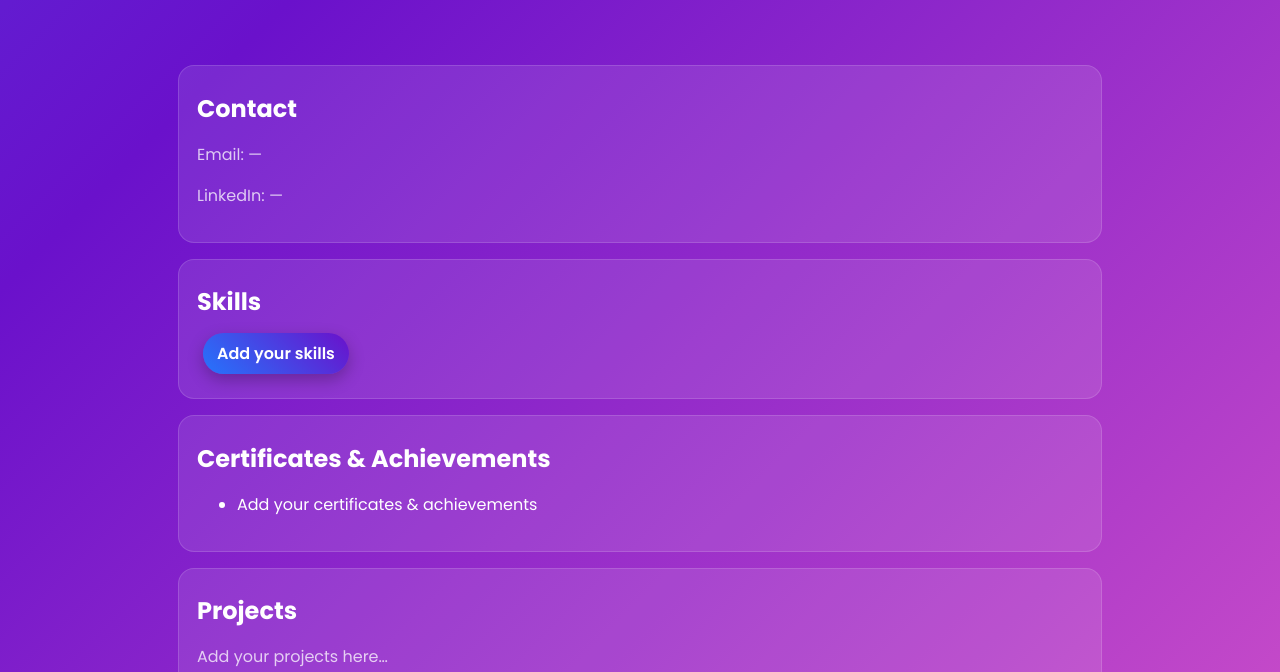
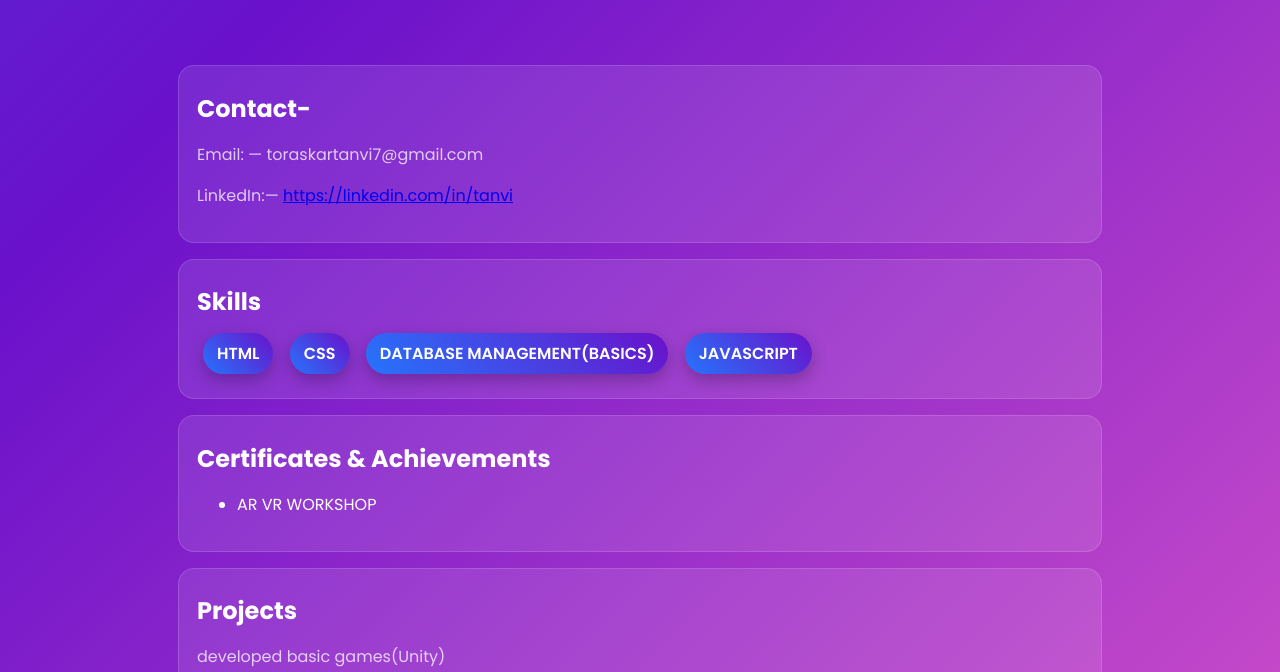
Before and after one commit to himanshitrivedi21/group-portfolio, a plain HTML site: page profiles/tanvi.html in a window 1280 px wide. Shown: the part 280-952 px from the top of the page. Drawn offline with Linux system fonts and the light colour scheme.

Commit message:
updated  my personal info in group portfolio

```diff
--- a/profiles/tanvi.html
+++ b/profiles/tanvi.html
@@ -18,28 +18,33 @@
 
   <main class="container">
     <section class="profile-section">
-      <h2>Contact</h2>
-      <p>Email: —</p>
-      <p>LinkedIn: —</p>
+      <h2>Contact-</h2>
+      <p>Email: — toraskartanvi7@gmail.com</p>
+      <p>LinkedIn:— <a href=" https://www.linkedin.com/in/tanvi-toraskar-84a978346" target="_blank" rel="noopener">https://linkedin.com/in/tanvi</a></p>
     </section>
 
     <section class="profile-section">
       <h2>Skills</h2>
       <ul class="badges">
-        <li>Add your skills</li>
+        <li>HTML</li>
+        <li>CSS</li>
+        <li>DATABASE MANAGEMENT(BASICS)</li>
+        <li>JAVASCRIPT</li>
       </ul>
     </section>
 
     <section class="profile-section">
       <h2>Certificates & Achievements</h2>
       <ul>
-        <li>Add your certificates & achievements</li>
+        <li>AR VR WORKSHOP</li>
       </ul>
     </section>
 
     <section class="profile-section">
       <h2>Projects</h2>
-      <p>Add your projects here…</p>
+      <p>developed basic games(Unity)</p>
+      <p> html local websites</p>
+      <p>Courier Parcel Tracking System (Java GUI)</p>
     </section>
 
     <section class="profile-section">
```
